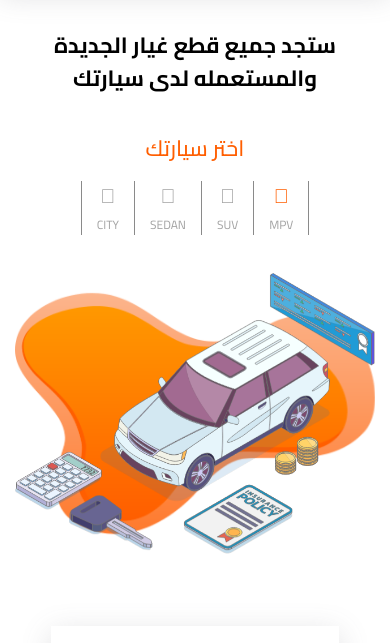
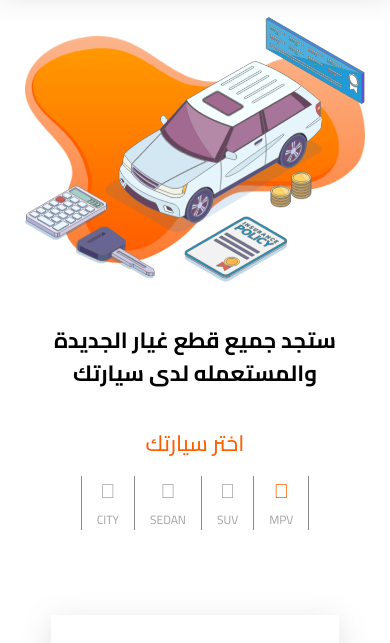
Before and after one commit to mahmoudramadan100/task-7, a plain HTML site: page index.html in a window 390 px wide. Shown: the part 122-765 px from the top of the page. Drawn offline with Linux system fonts and the light colour scheme; a web font is replaced by a local one.

Commit message:
Responsive All Done

```diff
--- a/css/main.scss
+++ b/css/main.scss
@@ -54,7 +54,7 @@
                     font-size: 11px;
                 }
             }
-            @include breakpoints(xs){
+            @include breakpoints(xs) {
                 width: calc(100% - 160px);
             }
         }
@@ -126,7 +126,7 @@
                         padding: 0 30px;
                     }
                     @include breakpoints(md) {
-                        padding: 0px 10px;
+                        padding: 0 10px;
                     }
                     @include breakpoints(sm) {
                         padding: 15px 60px;
@@ -453,10 +453,17 @@ body.open {
                     justify-content: center;
                 }
             }
+            @include breakpoints(sm) {
+                width: 100%;
+                padding: 40px 0 20px;
+                text-align: center;
+                order: 2;
+            }
             @include breakpoints(xs) {
                 width: 100%;
-                padding: 40px 0;
+                padding: 40px 0 20px;
                 text-align: center;
+                order: 2;
             }
         }
         .img {
@@ -480,7 +487,8 @@ body.open {
         }
     }
     @include breakpoints(xs) {
-        padding: 0;
+        display: flex;
+        padding: 30px 10px;
     }
 }
 // End Slider
@@ -526,7 +534,7 @@ body.open {
                     background-color: $main-color-alt;
                 }
             }
-            @include breakpoints(xs){
+            @include breakpoints(xs) {
                 width: 80%;
             }
         }
@@ -555,6 +563,9 @@ body.open {
                     width: 3px;
                     background: #fff;
                     height: 20px;
+                    @include breakpoints(xs) {
+                        top: 20px;
+                    }
                 }
                 @include breakpoints(xs) {
                     font-size: 35px;
@@ -569,6 +580,12 @@ body.open {
         @include breakpoints(xs) {
             flex-direction: column;
         }
+    }
+    @include breakpoints(sm) {
+        padding: 35px 0;
+    }
+    @include breakpoints(xs) {
+        padding: 35px 0;
     }
 }
 // End Comming-soon
@@ -600,27 +617,27 @@ body.open {
                 &::after {
                     content: "";
                     position: absolute;
-                    top: 30px;
+                    top: 25px;
                     left: -3px;
                     width: 3px;
                     background: #fff;
                     height: 20px;
                 }
-                @include breakpoints(sm){
+                @include breakpoints(sm) {
                     font-size: 20px;
                 }
-                @include breakpoints(xs){
+                @include breakpoints(xs) {
                     font-size: 20px;
                 }
             }
             @include breakpoints(sm) {
-                width: 90%;
-                height: 150px;
+                width: 55%;
+                height: 135px;
                 font-size: 15px;
             }
             @include breakpoints(xs) {
-                width: 90%;
-                height: 150px;
+                width: 80%;
+                height: 135px;
                 font-size: 15px;
             }
         }
@@ -680,11 +697,11 @@ body.open {
                 background: $main-color-alt;
                 color: $white-color;
             }
-            @include breakpoints(sm){
+            @include breakpoints(sm) {
                 padding: 3px 24px;
                 font-size: 16px;
             }
-            @include breakpoints(xs){
+            @include breakpoints(xs) {
                 padding: 2px 24px;
                 font-size: 14px;
             }
@@ -744,7 +761,7 @@ body.open {
         flex-direction: row;
         a {
             color: $main-color !important;
-            padding: 10px 10px;
+            padding: 10px;
             @include vendor-prefix(transition, all 0.4s);
             &:hover {
                 color: $white-color !important;
@@ -840,10 +857,10 @@ body.open {
             }
         }
     }
-    @include breakpoints(sm){
+    @include breakpoints(sm) {
         padding: 30px 0;
     }
-    @include breakpoints(xs){
+    @include breakpoints(xs) {
         padding: 30px 0;
     }
 }
@@ -877,7 +894,6 @@ body.open {
 //     z-index: 999;
 // }
 
-
 ///////////////////////////////////
 ////// Start Order-Page ///////////
 ///////////////////////////////////
@@ -886,7 +902,7 @@ body.open {
     .menu-order {
         margin: 20px 0;
         background: $main-color;
-        height:350px;
+        height: 350px;
         ul {
             padding: 60px 0;
             li {
@@ -990,7 +1006,6 @@ body.open {
         padding: 0;
     }
 
-
     .title {
         display: flex;
         justify-content: space-between;
@@ -1007,7 +1022,7 @@ body.open {
                 width: 75px;
                 right: 0;
                 height: 3px;
-                background-color: $black-color ;
+                background-color: $black-color;
             }
             &::before {
                 content: "";
@@ -1016,11 +1031,11 @@ body.open {
                 width: 15%;
                 left: -30px;
                 height: 3px;
-                background-color: $main-color ;
+                background-color: $main-color;
             }
         }
         a {
-            color : $white-color;
+            color: $white-color;
             background-color: $main-color;
             padding: 5px 15px;
             font-size: 12px;
@@ -1086,10 +1101,10 @@ body.open {
                     width: 100%;
                     background: #00a651;
                     @include breakpoints(md) {
-                    right: 70px
+                        right: 70px;
                     }
                     @include breakpoints(sm) {
-                    right: 70px
+                        right: 65px;
                     }
                     @include breakpoints(xs) {
                         right: 45px;
@@ -1123,12 +1138,13 @@ body.open {
                 height: 100px;
             }
             @include breakpoints(sm) {
-            width: 90px;
-            height: 90px;
+                width: 80px;
+                height: 80px;
             }
             @include breakpoints(xs) {
-            width: 70px;
-            height: 70px;
+                width: 65px;
+                height: 50px;
+                margin-top: 50px;
             }
         }
         @include breakpoints(md) {
@@ -1155,10 +1171,10 @@ body.open {
                     padding: 0 20px;
                     font-weight: 400;
                     font-size: 15px;
-                    @include breakpoints(xs){
+                    @include breakpoints(xs) {
                         font-size: 13px;
                     }
-                    @include breakpoints(xs){
+                    @include breakpoints(xs) {
                         font-size: 11px;
                     }
                 }
@@ -1177,7 +1193,7 @@ body.open {
             display: flex;
             gap: 60px;
             li {
-                padding: 5px 5px;
+                padding: 5px;
                 font-size: 16px;
                 font-weight: 500;
                 img {
@@ -1185,7 +1201,7 @@ body.open {
                     height: 40px;
                     object-fit: contain;
                 }
-                @include breakpoints(xs){
+                @include breakpoints(xs) {
                     font-size: 13px;
                 }
             }
@@ -1204,7 +1220,7 @@ body.open {
                 display: block;
                 text-align: center;
                 margin-bottom: 0;
-                @include breakpoints(xs){
+                @include breakpoints(xs) {
                     font-size: 13px;
                 }
             }
@@ -1236,12 +1252,13 @@ body.open {
                     border-bottom: 1px solid #a5a5a5;
                     width: 100%;
                     &::placeholder {
-                        color: $black-color
+                        color: $black-color;
                     }
                 }
                 @include breakpoints(sm) {
                     flex-direction: column;
                     width: 100%;
+                    gap: 30px;
                 }
                 @include breakpoints(xs) {
                     flex-direction: column;
@@ -1260,7 +1277,7 @@ body.open {
             justify-items: center;
             width: 300px;
             border: none;
-            border-bottom: 1px solid #a5a5a5 ;
+            border-bottom: 1px solid #a5a5a5;
             margin: 15px auto;
             &::placeholder {
                 color: $black-color;
@@ -1288,7 +1305,7 @@ body.open {
             color: $white-color;
             font-weight: 600;
             margin: 0;
-            @include breakpoints(xs){
+            @include breakpoints(xs) {
                 font-size: 10px;
             }
 
@@ -1313,6 +1330,14 @@ body.open {
             vertical-align: middle;
             border-top: none;
             font-weight: 500;
+            @include breakpoints(md) {
+                font-size: 12px;
+                padding: 5px 2px;
+            }
+            @include breakpoints(sm) {
+                padding: 0;
+                font-size: 12px;
+            }
             @include breakpoints(xs) {
                 padding: 0;
             }
@@ -1347,19 +1372,19 @@ body.open {
             }
 
         }
-        .text,
-        .price {
+        .price,
+        .text {
             height: 50px;
             width: 300px;
             display: flex;
             background: $main-color;
             @include breakpoints(sm) {
                 height: 40px;
-                width: 150px
+                width: 150px;
             }
             @include breakpoints(xs) {
                 height: 40px;
-                width: 150px
+                width: 150px;
             }
         }
         .price {
```
Also changed, not shown: index.html (+41 -25 lines), css/main.css, 1 other file. Lines whose indentation alone changed are shown as unchanged.
